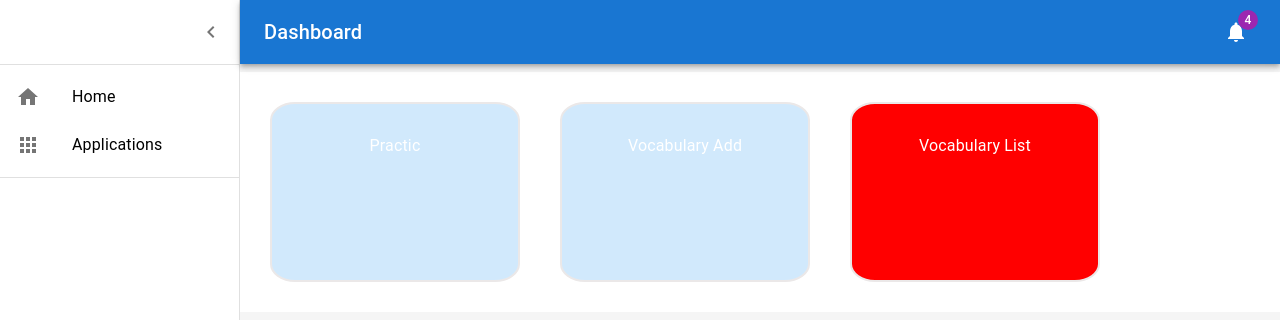
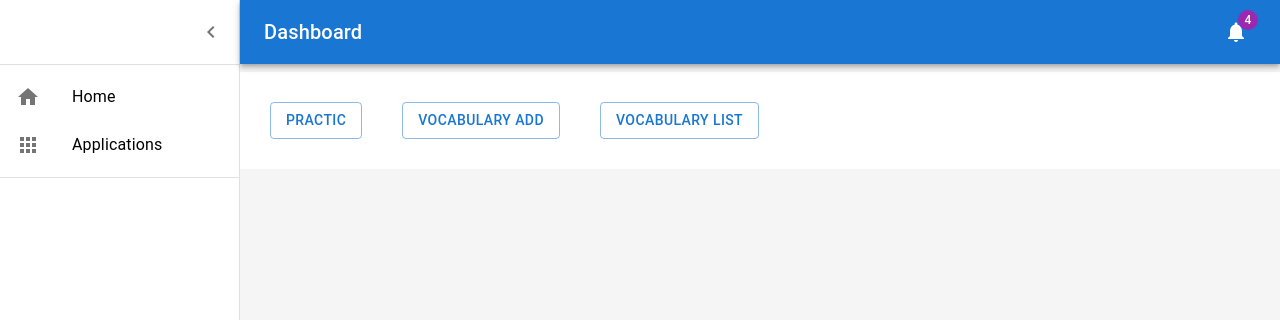
Before and after one commit to furkanyigit/vocabulary-app-ui, a React (Create React App) app: page /vocabHome in a window 1280 px wide. Shown: the top 320 px of the page. Built offline with nearby package versions, Linux system fonts and the light colour scheme; no server answers.

Commit message:
vocabhomedaki boxlar button yapıldı

```diff
--- a/src/components/Home.js
+++ b/src/components/Home.js
@@ -4,7 +4,7 @@ function Home() {
 
     return (
         <div>
-         Home
+
         </div>
     )
 }
--- a/src/components/VocabHome.js
+++ b/src/components/VocabHome.js
@@ -1,25 +1,25 @@
 import * as React from 'react';
-import { Box } from '@mui/system';
 import { Link } from 'react-router-dom';
+import { Button } from '@mui/material';
 
 function VocabHome() {
     return (
         <div className='VocabHomeDiv'>
         <Link to='/practic' className='VocabHomeLink'>
-                <Box className='VocabHomeBox' >
+                <Button variant='outlined'  >
                     Practic
-                </Box>
+                </Button>
             </Link>
             <Link to='/vocabularyAdd' className='VocabHomeLink' >
-                <Box className='VocabHomeBox' sx={{backgroundColor: '#D1E9FC' }}>
+                <Button variant='outlined'>
                     Vocabulary Add
 
-                </Box>
+                </Button>
             </Link>
             <Link to='/vocabularyList' className='VocabHomeLink' >
-                <Box className='VocabHomeBox' sx={{backgroundColor: 'red' }}>
+                <Button variant='outlined'>
                     Vocabulary List
-                </Box>
+                </Button>
             </Link>
         </div>
 
--- a/src/template/listItems.js
+++ b/src/template/listItems.js
@@ -5,6 +5,8 @@ import ListItemText from '@mui/material/ListItemText';
 import HomeIcon from '@mui/icons-material/Home';
 import AppsIcon from '@mui/icons-material/Apps';
 import { Link } from 'react-router-dom';
+
+
 
 export const mainListItems = (
 
@@ -27,5 +29,7 @@ export const mainListItems = (
         <ListItemText primary="Applications"></ListItemText>
       </ListItemButton>
     </Link>
+
+
   </React.Fragment>
 );
```
